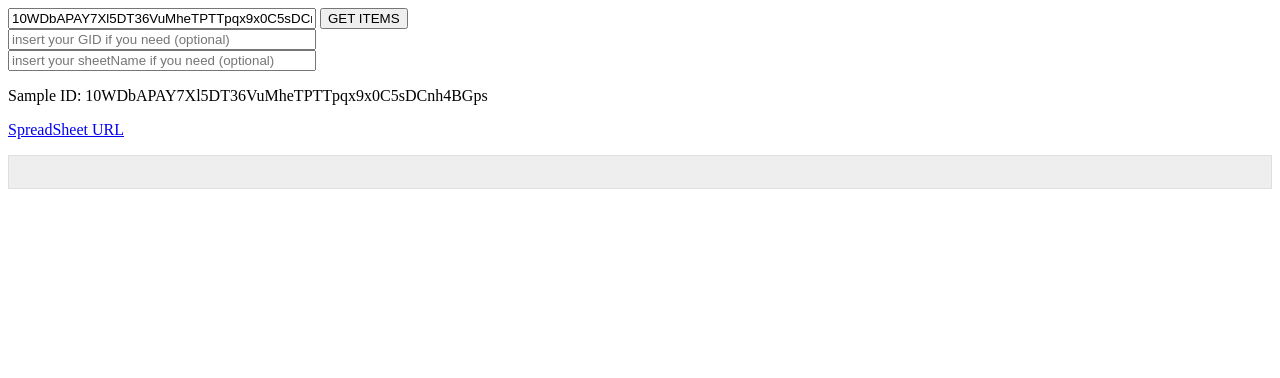
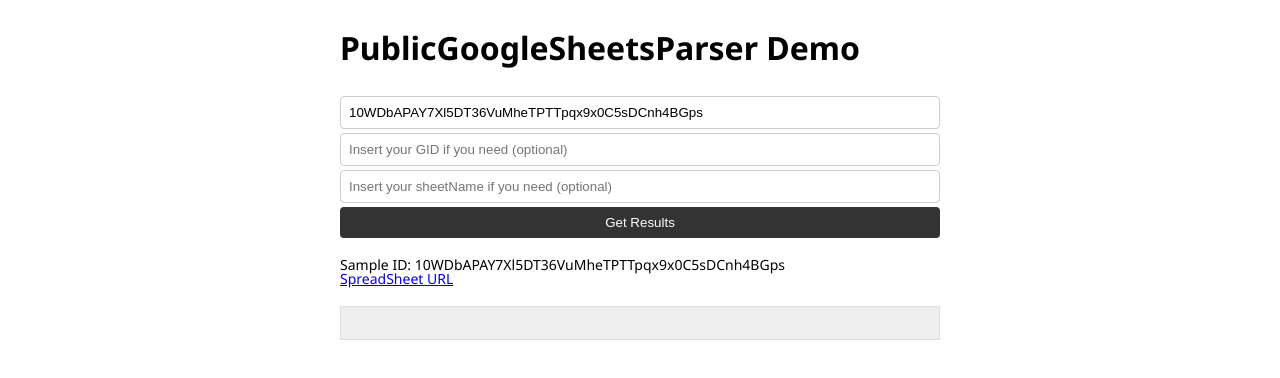
Before and after one commit to fureweb-com/public-google-sheets-parser, a website: page example/index.html in a window 1280 px wide. Drawn offline with nearby package versions, Linux system fonts and the light colour scheme.

Commit message:
Update demo page with styles

```diff
--- a/example/index.html
+++ b/example/index.html
@@ -3,14 +3,80 @@
 <head>
   <meta charset="UTF-8">
   <meta name="viewport" content="width=device-width, initial-scale=1.0">
-  <title>Public google sheets parser for browser</title>
+  <title>PublicGoogleSheetsParser Demo</title>
+  <link data-n-head="1" rel="stylesheet" href="https://fonts.googleapis.com/css2?family=Noto+Sans:wght@400;700&display=block">
+  <link rel="stylesheet" href="https://cdnjs.cloudflare.com/ajax/libs/meyer-reset/2.0/reset.min.css">
+  <style>
+    body {
+      min-width: 300px;
+      max-width: 600px;
+      font-family: 'Noto Sans', Arial, sans-serif;
+      font-size: 14px;
+      padding: 0 1rem;
+      margin: 0 auto;
+      word-break: break-all;
+    }
+
+    .row {
+      display: flex;
+    }
+
+    .title {
+      font-size: 2rem;
+      font-weight: 800;
+      margin-top: 2rem;
+      margin-bottom: 2rem;
+    }
+
+    .for-input {
+      margin-bottom: 20px;
+      text-align: left;
+    }
+
+    input[type="text"] {
+      display: flex;
+      width: 100%;
+      padding: 8px;
+      border: 1px solid #ccc;
+      border-radius: 4px;
+      margin-bottom: 4px;
+    }
+
+    button.get-results {
+      padding: 8px 16px;
+      background-color: #333;
+      color: #fff;
+      border: none;
+      border-radius: 4px;
+      cursor: pointer;
+      width: 100%;
+    }
+
+    button.get-results:hover {
+      background-color: #444;
+    }
+
+    .result {
+      margin-top: 20px;
+      white-space: break-spaces;
+    }
+  </style>
 </head>
 <body>
+  <div class="title">PublicGoogleSheetsParser Demo</div>
   <div class="for-input">
-    <input id="sheet-id" type="text" style="width: 300px" placeholder="insert your spreadsheet ID here" value="10WDbAPAY7Xl5DT36VuMheTPTTpqx9x0C5sDCnh4BGps">
-    <button class="get-items">GET ITEMS</button><br/>
-    <input id="gid" type="text" style="width: 300px" placeholder="insert your GID if you need (optional)"><br/>
-    <input id="sheet-name" type="text" style="width: 300px" placeholder="insert your sheetName if you need (optional)">
+    <div class="row">
+      <input id="sheet-id" type="text" placeholder="Insert your spreadsheet ID here (required)" value="10WDbAPAY7Xl5DT36VuMheTPTTpqx9x0C5sDCnh4BGps">
+    </div>
+    <div class="row">
+      <input id="gid" type="text" placeholder="Insert your GID if you need (optional)"><br/>
+    </div>
+    <div class="row">
+      <input id="sheet-name" type="text" placeholder="Insert your sheetName if you need (optional)">
+    </div>
+    <div class="row">
+      <button class="get-results">Get Results</button><br/>
+    </div>
   </div>
 
   <div>
@@ -18,12 +84,19 @@
     <p><a target="_blank" href="https://docs.google.com/spreadsheets/d/10WDbAPAY7Xl5DT36VuMheTPTTpqx9x0C5sDCnh4BGps/edit#gid=1839148703">SpreadSheet URL</a></p>
   </div>
 
-  <div class="result" style="padding: 16px; border: 1px solid #dedede; background-color: #eee"></div>
+  <pre class="result" style="padding: 16px; border: 1px solid #dedede; background-color: #eee"></pre>
   <script src="https://cdn.jsdelivr.net/npm/public-google-sheets-parser?v=20230209"></script>
   <script>
     (() => {
+      const resultElement = document.querySelector('.result')
       const showResult = (string) => {
-        document.querySelector('.result').innerHTML = JSON.stringify(string)
+        resultElement.innerHTML = JSON.stringify(string, null, 2)
+      }
+      const setLoading = () => {
+        resultElement.innerHTML = 'Loading...'
+      }
+      const isEnter = ({ key, code, keyCode, which } = {}) => {
+        return key === 'Enter' || code === 'Enter' || keyCode === 13 || which === 13
       }
 
       const getItems = () => {
@@ -37,12 +110,18 @@
         const sheetName = document.querySelector('#sheet-name').value.trim()
         const sheetInfo = { sheetId, sheetName }
         const parser = new PublicGoogleSheetsParser(spreadsheetId, sheetInfo)
+        setLoading()
         parser.parse().then((items) => {
           // items should be [{ a :1, b :2, c :3 },{ a :4, b :5, c :6 },{ a :7, b :8, c :9 }]
           showResult(items)
+          console.table(items)
         })
       }
-      document.querySelector('.get-items').onclick = getItems
+
+      [...document.querySelectorAll('input')].forEach((el) => {
+        el.onkeydown = (e) => isEnter(e) ? getItems() : null
+      })
+      document.querySelector('.get-results').onclick = getItems
     })()
   </script>
 </body>
```
